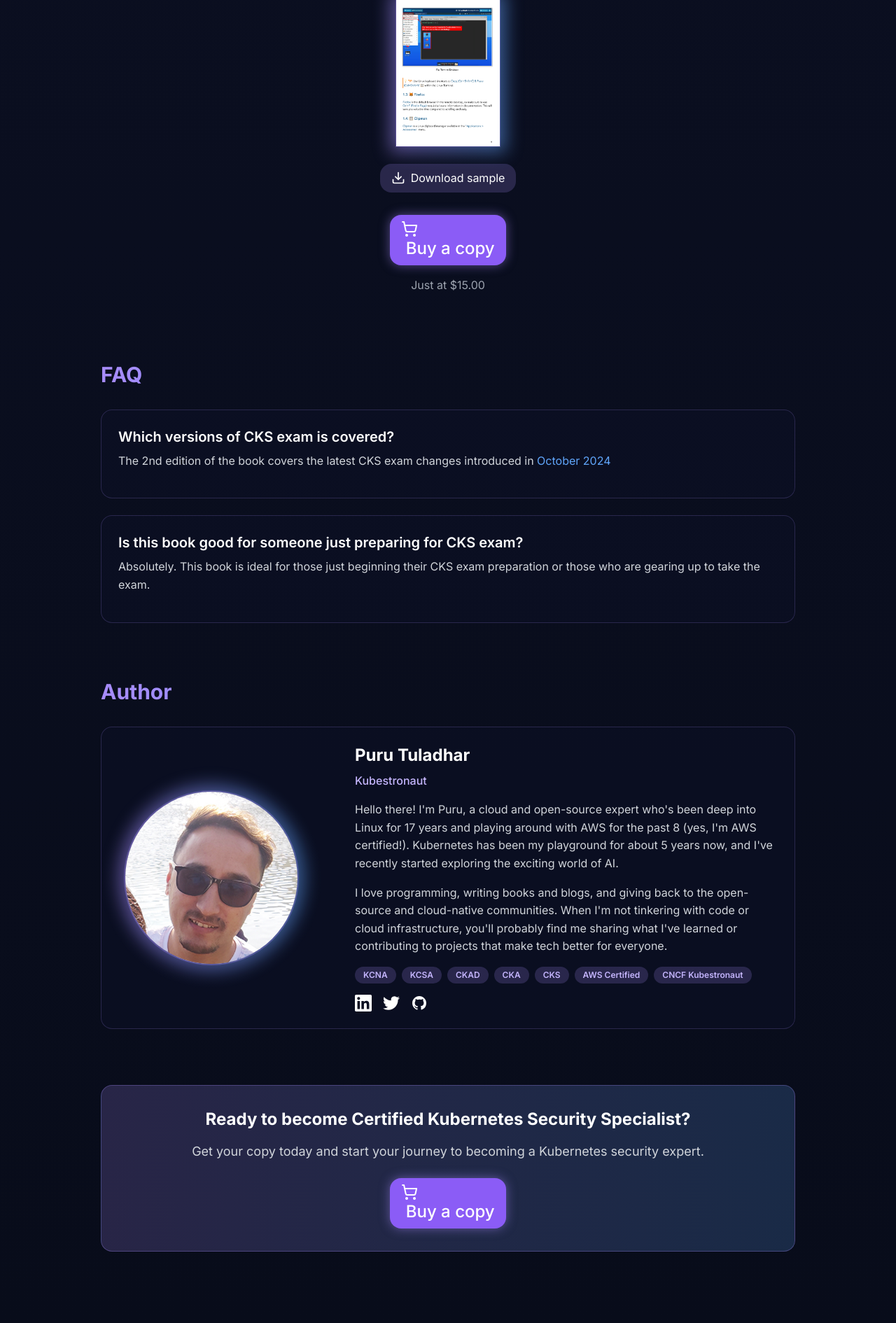
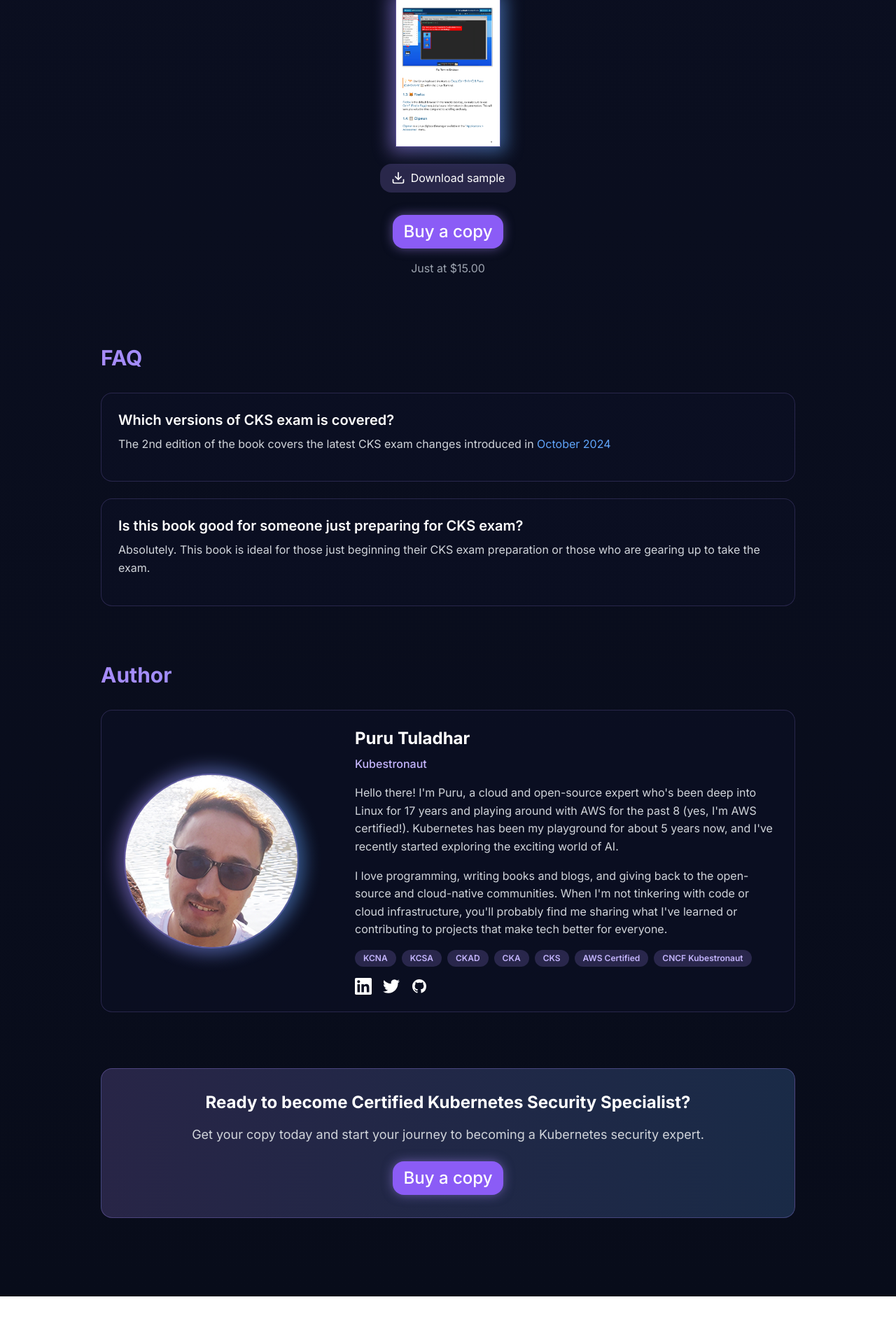
Before and after one commit to tuladhar/cks-handbook-website, a Next.js app: page / in a window 1280 px wide. Shown: the part 1997-3887 px from the top of the page at 70% size. After the commit the page ends 3849 px from the top, so only its background shows below. Built offline with nearby package versions, Linux system fonts and the light colour scheme.

Commit message:
Revert "feat: shopping cart logo"
This reverts commit 759fea80c49d959e13247838a8825270791fff66.

```diff
--- a/app/page.tsx
+++ b/app/page.tsx
@@ -1,6 +1,6 @@
 import Image from "next/image"
 import Link from "next/link"
-import { CheckCircle, Download, ShoppingCart } from "lucide-react"
+import { CheckCircle, Download } from "lucide-react"
 import { articles } from "@/data/articles"
 import { ArticleCarousel } from "@/components/article-carousel"
 import { NewsletterForm } from "@/components/newsletter-form"
@@ -178,7 +178,7 @@ export default function Home() {
                 href="https://ptuladhar.gumroad.com/l/cks-handbook"
                 className="bg-purple-dark hover:bg-purple text-white px-4 py-2 rounded-2xl font-medium text-2xl transition-colors shadow-glow"
               >
-                <ShoppingCart />&nbsp;Buy a copy
+                Buy a copy
               </Link>
             </div>
 
@@ -325,7 +325,7 @@ export default function Home() {
               href="https://ptuladhar.gumroad.com/l/cks-handbook"
               className="bg-purple-dark hover:bg-purple text-white px-4 py-2 rounded-2xl font-medium text-2xl transition-colors shadow-glow inline-block"
             >
-              <ShoppingCart />&nbsp;Buy a copy
+              Buy a copy
             </Link>
           </div>
         </section>
```
